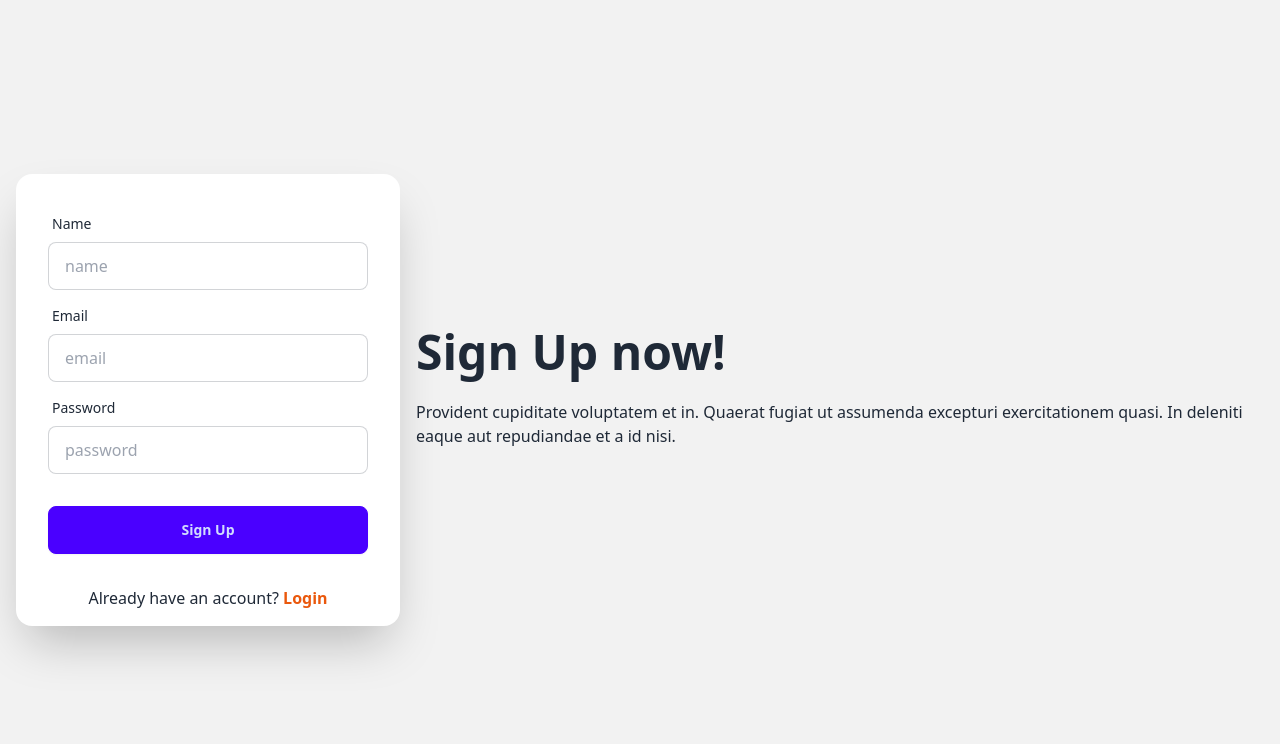
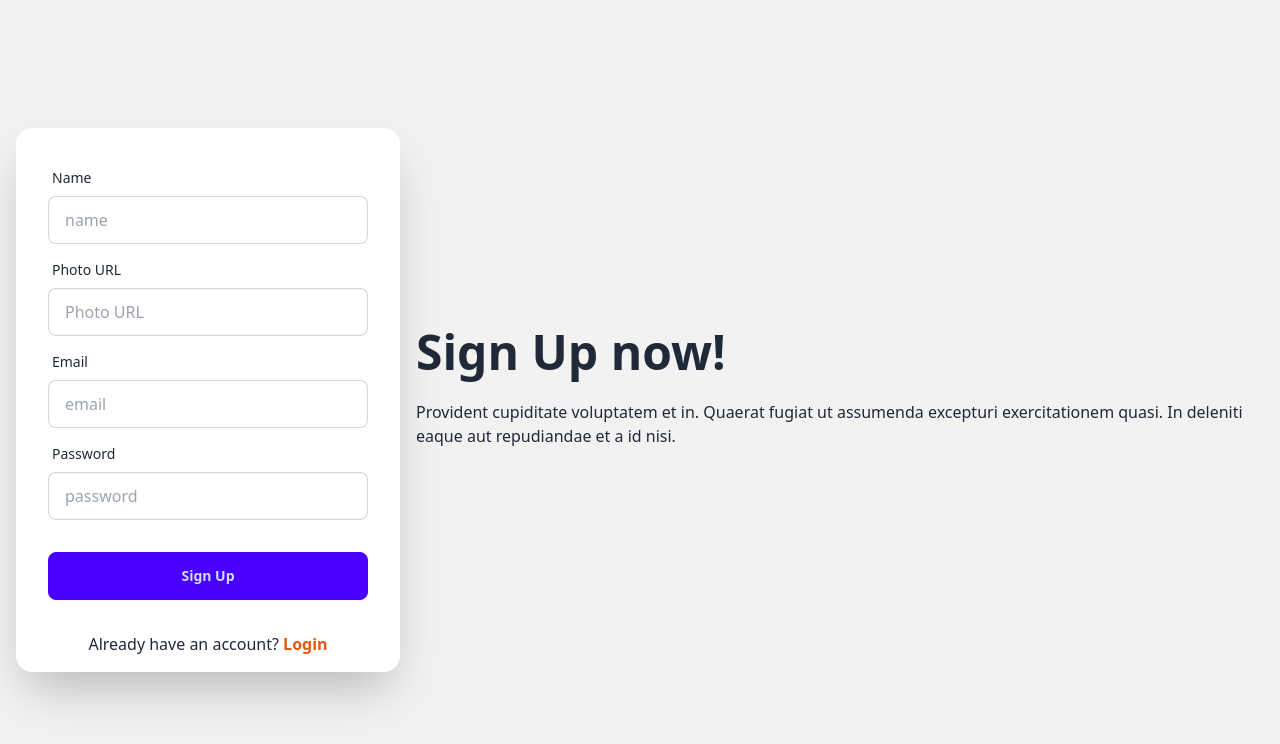
Before and after one commit to JuborajSujon/bistro-boss-restaurant, a React (Vite) app in the folder bistro-client/: page /signup in a window 1280 px wide. Shown: the top 744 px of the page. Built offline with nearby package versions, Linux system fonts and the light colour scheme; no server answers.

Commit message:
Added update profile

```diff
--- a/bistro-client/src/Provider/AuthProvider.jsx
+++ b/bistro-client/src/Provider/AuthProvider.jsx
@@ -7,6 +7,7 @@ import {
   signInWithEmailAndPassword,
   signInWithPopup,
   signOut,
+  updateProfile,
 } from "firebase/auth";
 
 export const AuthContext = createContext(null);
@@ -34,6 +35,14 @@ export default function AuthProvider({ children }) {
     return signInWithPopup(auth, googleProvider);
   };
 
+  // Update profile
+  const updateUserProfile = (name, photo) => {
+    return updateProfile(auth.currentUser, {
+      displayName: name,
+      photoURL: photo,
+    });
+  };
+
   // logout
   const logout = () => {
     setLoading(true);
@@ -57,6 +66,7 @@ export default function AuthProvider({ children }) {
     createUser,
     signIn,
     signInWithGoogle,
+    updateUserProfile,
     logout,
   };
   return (
--- a/bistro-client/src/pages/Shared/Navbar.jsx
+++ b/bistro-client/src/pages/Shared/Navbar.jsx
@@ -59,6 +59,14 @@ const Navbar = () => {
       <div className="navbar-end">
         {user ? (
           <>
+            <div>
+              <img
+                className="w-10 rounded-full"
+                src={user.photoURL}
+                alt={user.displayName}
+                title={user.displayName}
+              />
+            </div>
             <button onClick={handleLogout} className="btn btn-ghost">
               Logout
             </button>
--- a/bistro-client/src/pages/SignUp/SignUp.jsx
+++ b/bistro-client/src/pages/SignUp/SignUp.jsx
@@ -1,11 +1,12 @@
 import { useContext } from "react";
 import { Helmet } from "react-helmet-async";
 import { useForm } from "react-hook-form";
-import { Link } from "react-router-dom";
+import { Link, useNavigate } from "react-router-dom";
 import { AuthContext } from "../../Provider/AuthProvider";
 import Swal from "sweetalert2";
 export default function SignUp() {
-  const { createUser } = useContext(AuthContext);
+  const { createUser, updateUserProfile } = useContext(AuthContext);
+  const navigate = useNavigate();
   const {
     register,
     handleSubmit,
@@ -17,8 +18,10 @@ export default function SignUp() {
       .then((result) => {
         const loggedUser = result.user;
         if (loggedUser) {
+          updateUserProfile(data.name, data.photoURL)
+            .then(() => {
               Swal.fire({
-            title: "User Created Successfully",
+                title: "Sign Up Successful",
                 showClass: {
                   popup: "animate__animated animate__fadeInDown",
                 },
@@ -26,8 +29,13 @@ export default function SignUp() {
                   popup: "animate__animated animate__fadeOutUp",
                 },
               });
+              navigate("/");
+              reset();
+            })
+            .catch((error) => {
+              console.log(error);
+            });
         }
-        reset();
       })
       .catch((error) => {
         console.log(error);
@@ -62,6 +70,20 @@ export default function SignUp() {
                 />
                 {errors.name && (
                   <span className="text-red-600">Name is required</span>
+                )}
+              </div>
+              <div className="form-control">
+                <label className="label">
+                  <span className="label-text">Photo URL</span>
+                </label>
+                <input
+                  {...register("photoURL", { required: true })}
+                  type="text"
+                  placeholder="Photo URL"
+                  className="input input-bordered"
+                />
+                {errors.photoURL && (
+                  <span className="text-red-600">Photo URL is required</span>
                 )}
               </div>
               <div className="form-control">
```
Lines whose indentation alone changed are shown as unchanged.
